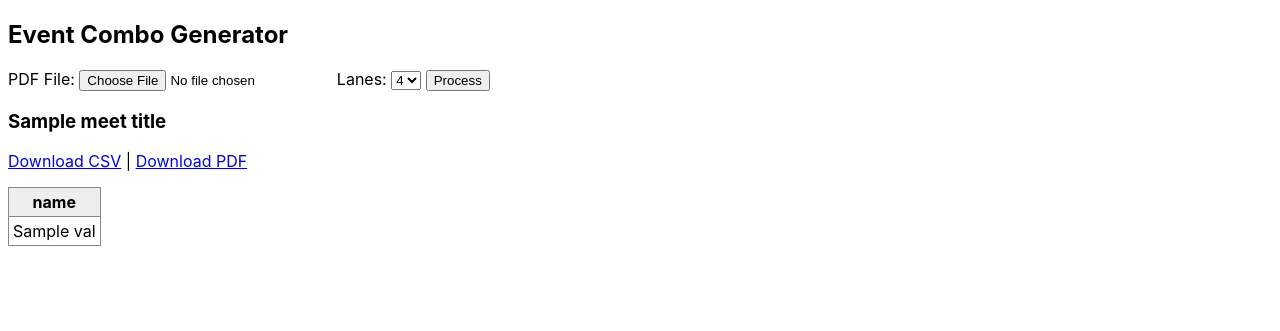
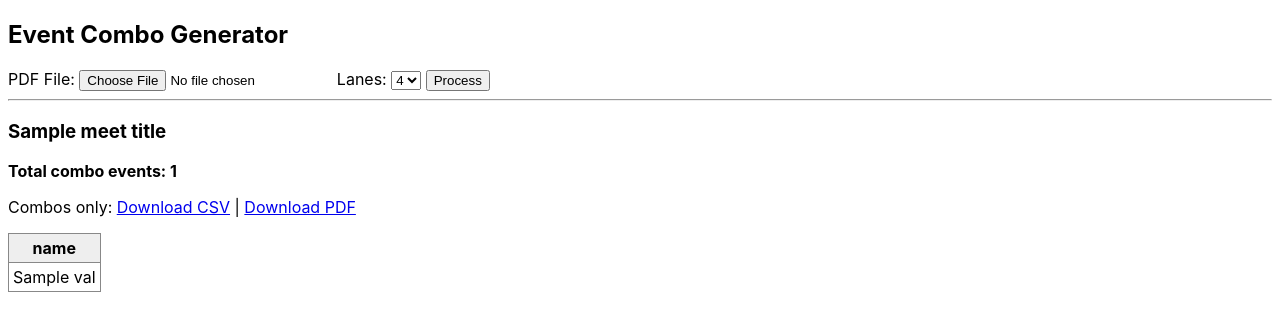
Before and after one commit to paradox183/TreasureChest, a Flask app: template templates/combo.html in a window 1280 px wide. Shown: the top 331 px of the page. Run offline with Flask 3, Linux system fonts and the light colour scheme; the template is opened without the code that fills it: most values are stand-ins (such as "Sample title", 1, 10 or a date in 2020).

Commit message:
add combo count to top of web report

```diff
--- a/app.py
+++ b/app.py
@@ -40,6 +40,7 @@ def combo_generator():
             csv_path = os.path.join(UPLOAD_FOLDER, f"combinable_{timestamp}.csv")
             pdf_path = os.path.join(UPLOAD_FOLDER, f"combinable_{timestamp}.pdf")
             combinable_only = find_combinable_pairs(events, lanes)
+            combo_count = len(combinable_only)
             export_pairs_to_csv(combinable_only, csv_path, meet_title)
             export_pairs_to_pdf(combinable_only, pdf_path, meet_title)
 
@@ -49,7 +50,8 @@ def combo_generator():
                 table=table,
                 lanes=lanes,
                 csv_filename=os.path.basename(csv_path),
-                pdf_filename=os.path.basename(pdf_path)
+                pdf_filename=os.path.basename(pdf_path),
+                combo_count=combo_count
             )
 
     return render_template("combo.html")
--- a/templates/combo.html
+++ b/templates/combo.html
@@ -34,9 +34,11 @@
 </form>
 
 {% if table %}
+<hr>
 <h3>{{ meet_title }}</h3>
+<p><strong>Total combo events: {{ combo_count }}</strong></p>
 <p>
-    <a href="{{ url_for('download', filename=csv_filename) }}">Download CSV</a> |
+    Combos only: <a href="{{ url_for('download', filename=csv_filename) }}">Download CSV</a> |
     <a href="{{ url_for('download', filename=pdf_filename) }}">Download PDF</a>
 </p>
 
```
